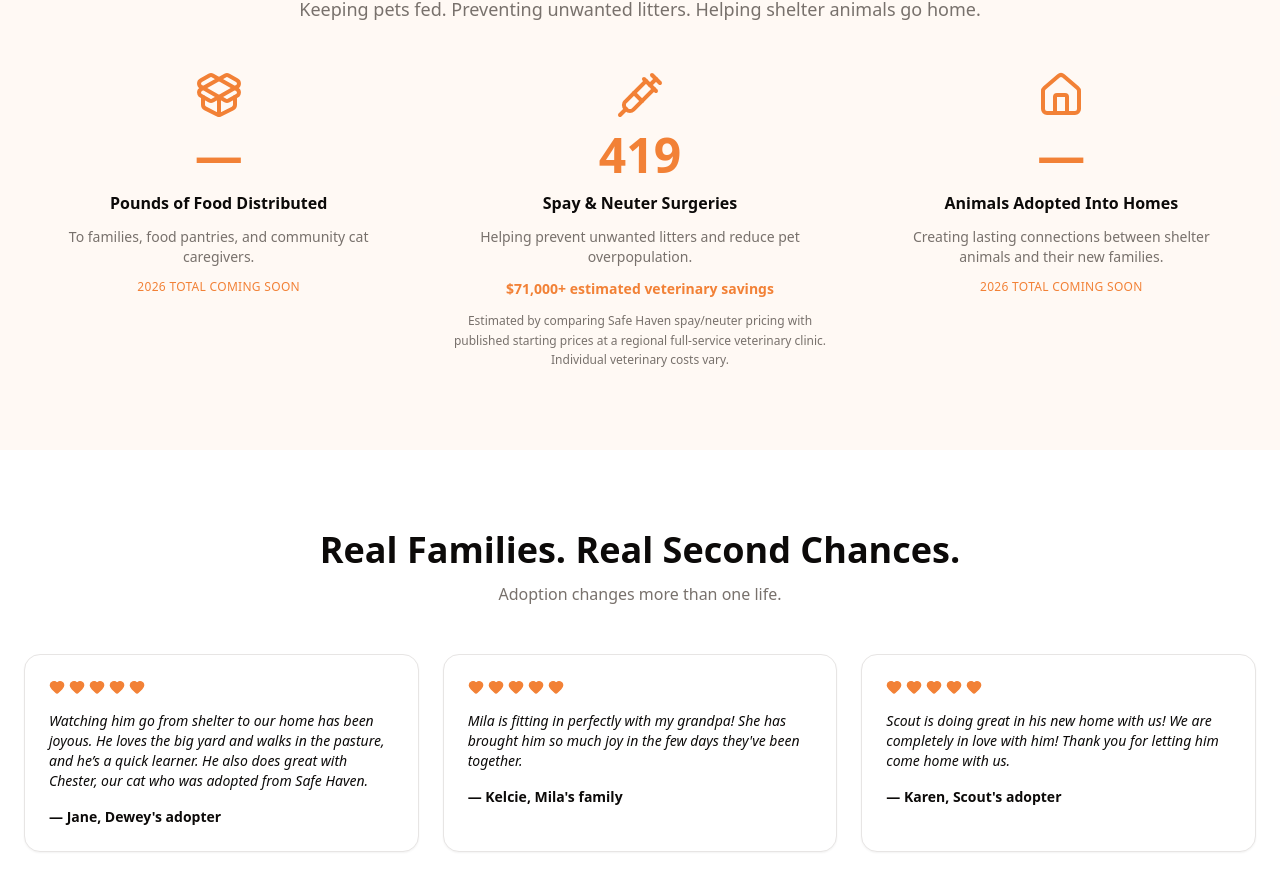
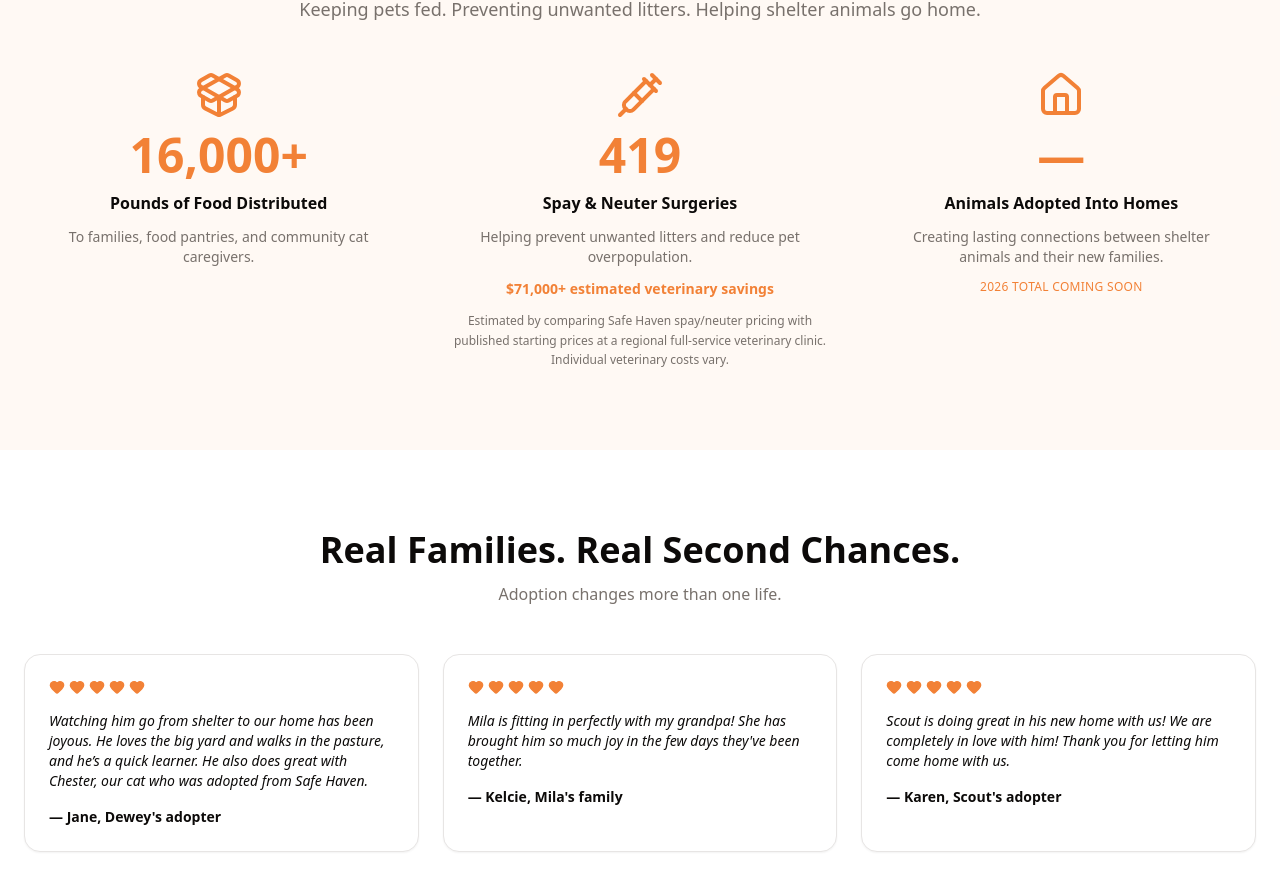
Before and after one commit to 7nqwsvhv99-hash/safe-haven-site, a Next.js app: page / in a window 1280 px wide. Shown: the part 2699-3590 px from the top of the page. Built offline with nearby package versions, Linux system fonts and the light colour scheme.

Commit message:
Update 2026 food distribution impact

```diff
--- a/src/app/page.tsx
+++ b/src/app/page.tsx
@@ -151,12 +151,11 @@ export default function HomePage() {
               <div className="flex justify-center">
                 <PackageOpen className="h-12 w-12 text-primary" />
               </div>
-              <div className="text-4xl md:text-5xl font-bold text-primary">—</div>
+              <div className="text-4xl md:text-5xl font-bold text-primary">16,000+</div>
               <p className="text-foreground font-semibold">Pounds of Food Distributed</p>
               <p className="text-sm text-muted-foreground max-w-xs mx-auto">
                 To families, food pantries, and community cat caregivers.
               </p>
-              <p className="text-xs font-medium uppercase tracking-wide text-primary">2026 total coming soon</p>
             </div>
             <div className="text-center space-y-3">
               <div className="flex justify-center">
```
